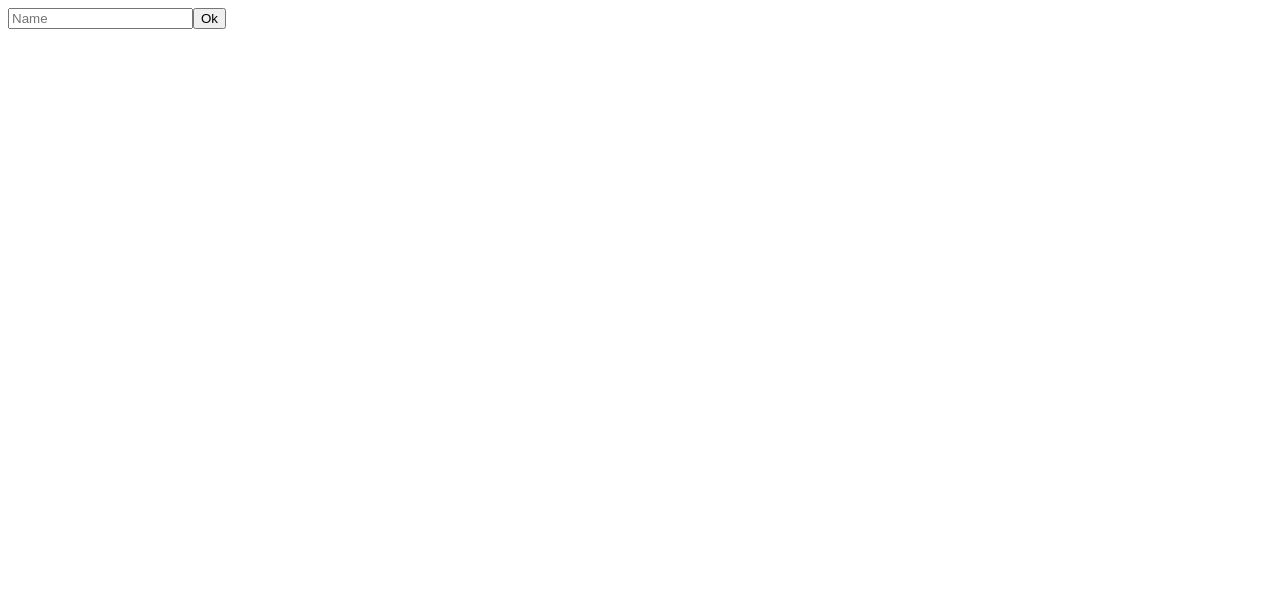
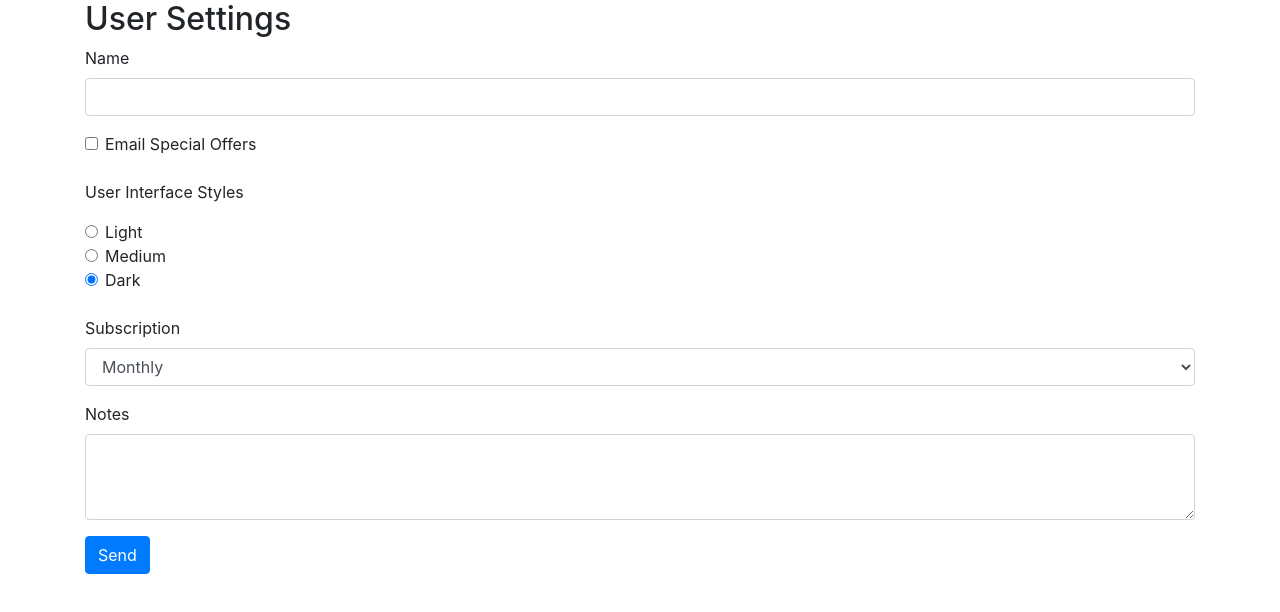
Before and after one commit to ShubhamRajKumawat/angular-forms-basics, an Angular app: page / in a window 1280 px wide. Shown: the top 612 px of the page. Built offline with nearby package versions, Linux system fonts and the light colour scheme.

Commit message:
Form design created

```diff
--- a/src/app/user-settings-form/user-settings-form.component.html
+++ b/src/app/user-settings-form/user-settings-form.component.html
@@ -1,4 +1,54 @@
-<form>
-  <input placeholder="Name">
-  <button class="btn btn-primary">Ok</button>
-</form>
+<div class="container">
+	<h2> User Settings</h2>
+	<form>
+		<div class="form-group">
+			<label for="name">Name</label>
+			<input id="name" name="name" class="form-control"/>
+    </div>
+
+			<div class="form-check">
+				<input class="form-check-input" type="checkbox" value="" id="defaultCheck1">
+				<label class="form-check-label" for="defaultCheck1">
+    Email Special Offers
+  </label>
+			</div>
+
+      <br>
+
+			<p>User Interface Styles</p>
+			<div class="form-check">
+				<input class="form-check-input" type="radio" name="exampleRadios" id="exampleRadios1" value="option1" checked>
+				<label class="form-check-label" for="exampleRadios1">
+    Light
+  </label>
+			</div>
+			<div class="form-check">
+				<input class="form-check-input" type="radio" name="exampleRadios" id="exampleRadios1" value="option1" checked>
+				<label class="form-check-label" for="exampleRadios1">
+    Medium
+  </label>
+			</div>
+			<div class="form-check">
+				<input class="form-check-input" type="radio" name="exampleRadios" id="exampleRadios1" value="option1" checked>
+				<label class="form-check-label" for="exampleRadios1">
+    Dark
+  </label>
+			</div>
+      <br>
+			<div class="form-group">
+				<label for="exampleFormControlSelect1">Subscription</label>
+				<select class="form-control" id="exampleFormControlSelect1">
+      <option>Monthly</option>
+      <option>Annual</option>
+      <option>Lifetime</option>
+    </select>
+			</div>
+
+      <div class="form-group">
+    <label for="exampleFormControlTextarea1">Notes</label>
+    <textarea class="form-control" id="exampleFormControlTextarea1" rows="3"></textarea>
+  </div>
+
+			<button class="btn btn-primary">Send</button>
+	</form>
+</div>
--- a/src/styles.css
+++ b/src/styles.css
@@ -1 +1 @@
-/* Add application styles & imports to this file! */
+@import '~bootstrap/dist/css/bootstrap.min.css';
```
